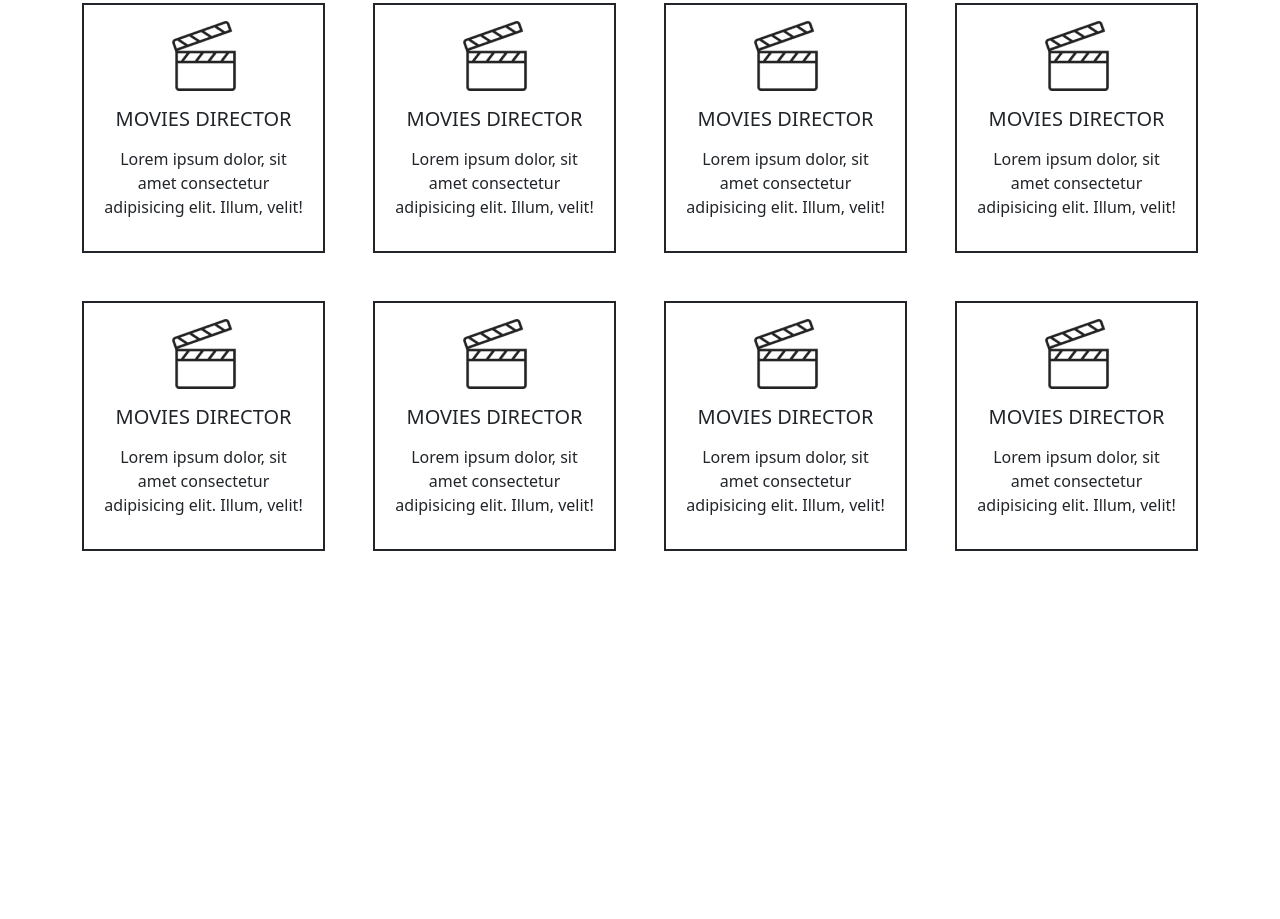
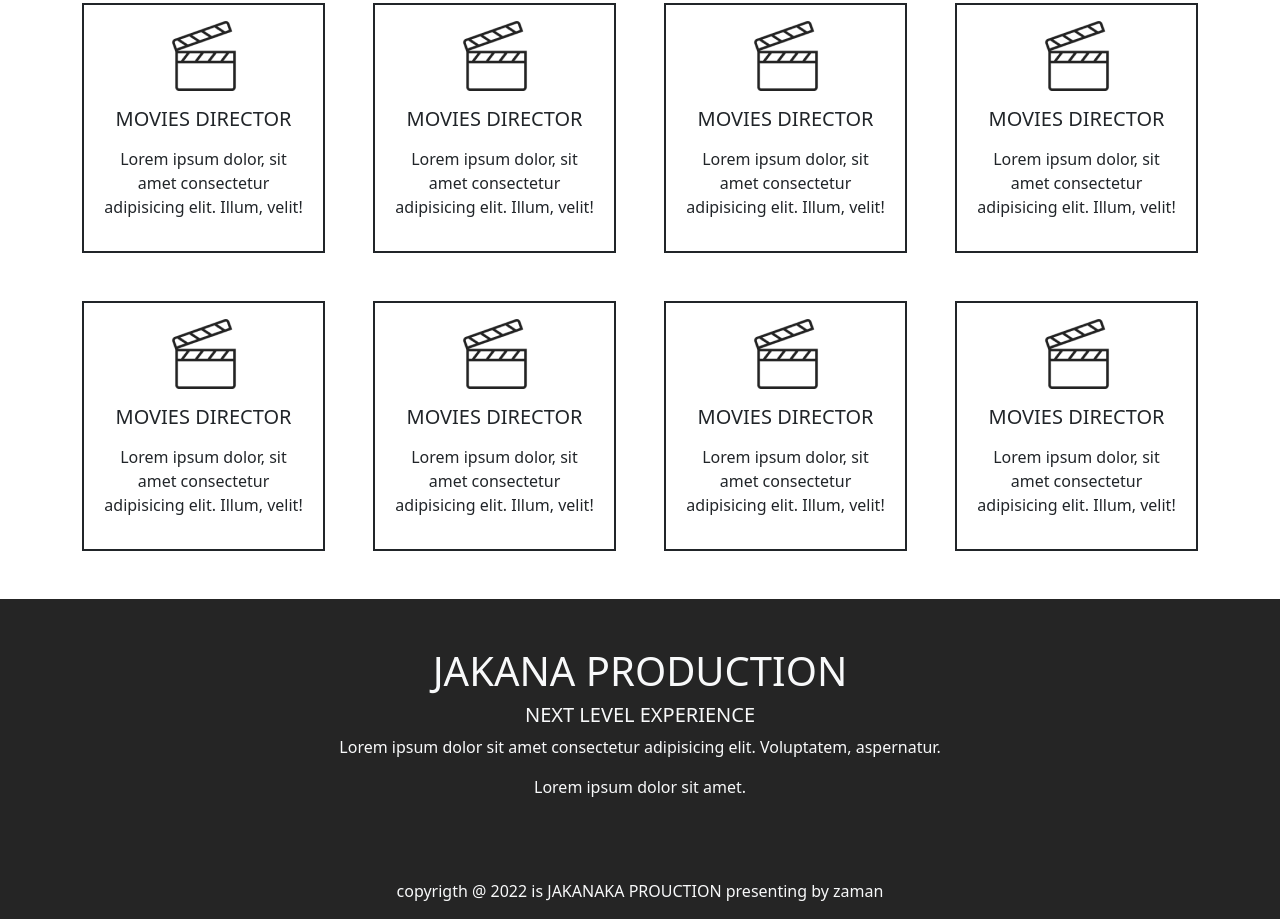
Before and after one commit to YeBenLing-ZAMAN/p-21Jakana-production-by-Bootstraps, a plain HTML site: page index.html in a window 1280 px wide. Shown: the part 2777-3696 px from the top of the page. Before the commit the page ends 3376 px from the top, so only its background shows below. Drawn offline with Linux system fonts and the light colour scheme.

Commit message:
footer section is added

```diff
--- a/index.css
+++ b/index.css
@@ -18,3 +18,12 @@
     color:
     #FECC02;
 }
+
+.footer-bg{
+    height: 40vh;
+    background: rgba(0, 0, 0, 0.856);
+}
+
+.footer-size{
+    height: 40vh;
+}
--- a/index.html
+++ b/index.html
@@ -181,6 +181,21 @@
     </main>
 
 
+    <footer class="container-fluid footer-bg">
+        <div class="contianer text-center d-flex flex-column justify-content-between footer-size text-light">
+            <div class="p-5">
+                <h1>JAKANA PRODUCTION</h1>
+                <h5>NEXT LEVEL EXPERIENCE</h5>
+                <p>Lorem ipsum dolor sit amet consectetur adipisicing elit. Voluptatem, aspernatur.</p>
+                <p>Lorem ipsum dolor sit amet.</p>
+            </div>
+            <div>
+                <p>copyrigth @ 2022 is JAKANAKA PROUCTION presenting by zaman</p>
+            </div>
+        </div>
+
+
+    </footer>
 
 
 
```
